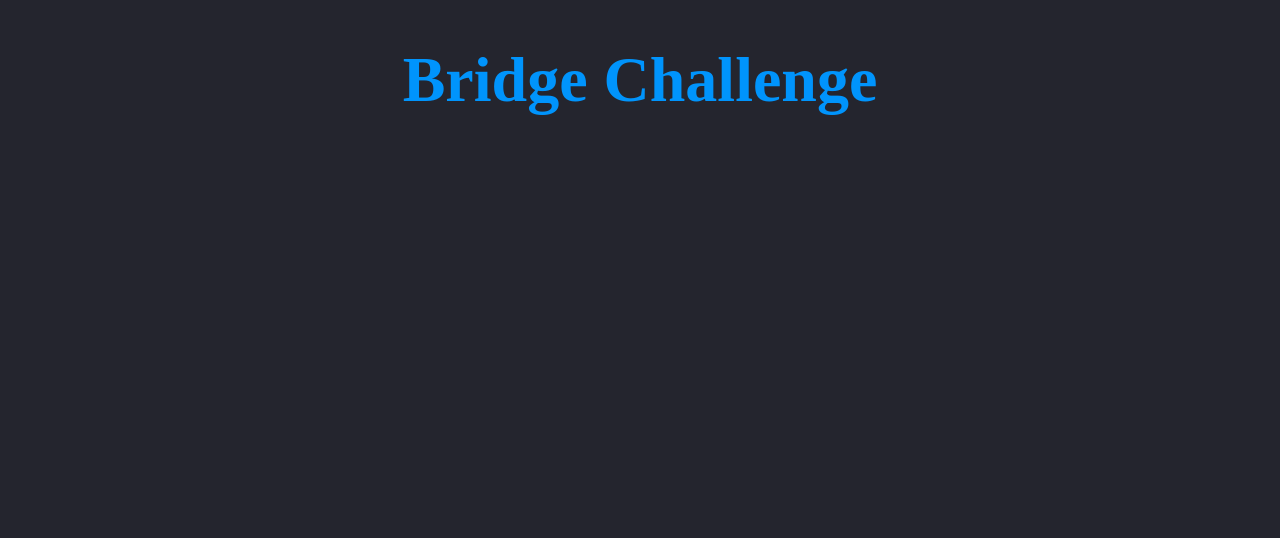
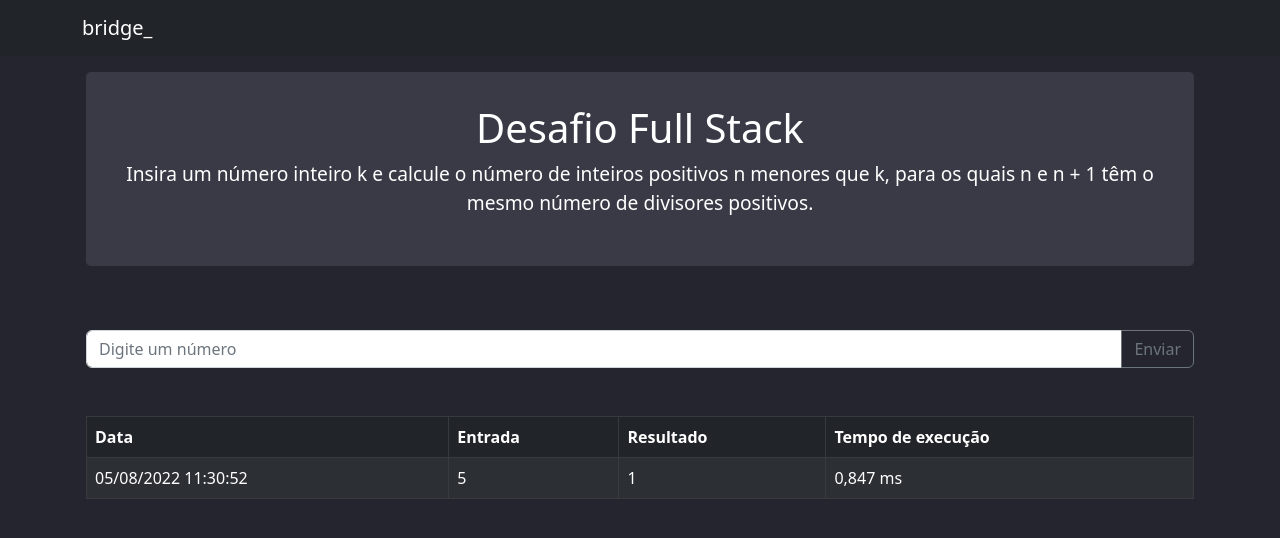
Before and after one commit to matheuslanger/Desafio_Bridge, a React app in the folder frontend/: page / in a window 1280 px wide. Built offline with nearby package versions, Linux system fonts and the light colour scheme.

Commit message:
Adiciona tela inicial com dados mockados

```diff
--- a/frontend/package.json
+++ b/frontend/package.json
@@ -6,7 +6,9 @@
     "@testing-library/jest-dom": "^5.16.5",
     "@testing-library/react": "^13.3.0",
     "@testing-library/user-event": "^13.5.0",
+    "bootstrap": "^5.2.0",
     "react": "^18.2.0",
+    "react-bootstrap": "^2.5.0",
     "react-dom": "^18.2.0",
     "react-scripts": "5.0.1",
     "web-vitals": "^2.1.4"
--- a/frontend/public/index.html
+++ b/frontend/public/index.html
@@ -4,40 +4,10 @@
     <meta charset="utf-8" />
     <link rel="icon" href="%PUBLIC_URL%/favicon.ico" />
     <meta name="viewport" content="width=device-width, initial-scale=1" />
-    <meta name="theme-color" content="#000000" />
-    <meta
-      name="description"
-      content="Web site created using create-react-app"
-    />
-    <link rel="apple-touch-icon" href="%PUBLIC_URL%/logo192.png" />
-    <!--
-      manifest.json provides metadata used when your web app is installed on a
-      user's mobile device or desktop. See https://developers.google.com/web/fundamentals/web-app-manifest/
-    -->
-    <link rel="manifest" href="%PUBLIC_URL%/manifest.json" />
-    <!--
-      Notice the use of %PUBLIC_URL% in the tags above.
-      It will be replaced with the URL of the `public` folder during the build.
-      Only files inside the `public` folder can be referenced from the HTML.
-
-      Unlike "/favicon.ico" or "favicon.ico", "%PUBLIC_URL%/favicon.ico" will
-      work correctly both with client-side routing and a non-root public URL.
-      Learn how to configure a non-root public URL by running `npm run build`.
-    -->
-    <title>React App</title>
+    <title>Bridge App</title>
   </head>
   <body>
     <noscript>You need to enable JavaScript to run this app.</noscript>
     <div id="root"></div>
-    <!--
-      This HTML file is a template.
-      If you open it directly in the browser, you will see an empty page.
-
-      You can add webfonts, meta tags, or analytics to this file.
-      The build step will place the bundled scripts into the <body> tag.
-
-      To begin the development, run `npm start` or `yarn start`.
-      To create a production bundle, use `npm run build` or `yarn build`.
-    -->
   </body>
 </html>
--- /dev/null
+++ b/frontend/src/components/App.css
@@ -0,0 +1,16 @@
+body {
+    background-color: #24252E;
+    color: #FFF;
+}
+
+.jumbotron {
+    padding: 2rem 1rem;
+    margin-bottom: 2rem;
+    background-color: #3A3A47;
+    border-radius: .3rem;
+    text-align: center;
+  }
+
+.jumbotron p {
+    font-size: 1.2rem;
+}
--- /dev/null
+++ b/frontend/src/components/App.js
@@ -0,0 +1,72 @@
+import React, { Component } from "react";
+import "bootstrap/dist/css/bootstrap.css";
+import Navbar from "react-bootstrap/Navbar";
+import Nav from "react-bootstrap/Nav";
+import Form from 'react-bootstrap/Form';
+import InputGroup from 'react-bootstrap/InputGroup';
+import Container from "react-bootstrap/Container";
+import Button from "react-bootstrap/Button";
+import Table from "react-bootstrap/Table";
+import "./App.css";
+
+class App extends Component {
+    render() {
+        return (
+            <>
+                <Navbar bg="dark" variant="dark" expand="lg">
+                    <Container>
+                        <Navbar.Brand href="#home">bridge_</Navbar.Brand>
+                        <Navbar.Toggle aria-controls="basic-navbar-nav" />
+                        <Navbar.Collapse id="basic-navbar-nav">
+                            <Nav className="me-auto">
+                            </Nav>
+                        </Navbar.Collapse>
+                    </Container>
+                </Navbar>
+                <Container className="p-3">
+                    <div className="jumbotron">
+                        <h1>Desafio Full Stack</h1>
+                        <p>
+                            Insira um número inteiro k e calcule o número de inteiros
+                            positivos n menores que k, para os quais n e n + 1 têm o
+                            mesmo número de divisores positivos.
+                        </p>
+                    </div>
+                </Container>
+                <Container className="p-3">
+                    <Form>
+                        <InputGroup className="mb-3" controlId="formNumber">
+                            <Form.Control type="number" min="2" placeholder="Digite um número" />
+                            <Button variant="outline-secondary" id="button-addon2">
+                                Enviar
+                            </Button>
+                        </InputGroup>
+                    </Form>
+                </Container>
+                <Container className="p-3">
+                    <Table striped bordered hover variant="dark">
+                        <thead>
+                            <tr>
+                                <th>Data</th>
+                                <th>Entrada</th>
+                                <th>Resultado</th>
+                                <th>Tempo de execução</th>
+                            </tr>
+                        </thead>
+                        <tbody>
+                            <tr>
+                                <td>05/08/2022 11:30:52</td>
+                                <td>5</td>
+                                <td>1</td>
+                                <td>0,847 ms</td>
+                            </tr>
+                        </tbody>
+                    </Table>
+                </Container>
+
+            </>
+        );
+    }
+}
+
+export default App;
--- a/frontend/src/index.css
+++ /dev/null
@@ -1,8 +0,0 @@
-body {
-    font-family: IBM Plex Sans;
-    font-weight: 300;
-    font-size: 2rem;
-    background-color: #24252E;
-    color: #0094FC;
-    text-align: center;
-}
--- a/frontend/src/index.js
+++ b/frontend/src/index.js
@@ -1,10 +1,8 @@
 import React from 'react';
 import ReactDOM from 'react-dom';
-import './index.css';
+import App from './components/App';
 
 ReactDOM.render(
-    <h1 >
-        Bridge Challenge
-    </h1>,
+    <App />,
     document.getElementById('root')
-)
+);
```
Also changed, not shown: frontend/public/logo192.png (deleted), frontend/public/logo512.png (deleted), frontend/public/manifest.json, 1 other file.
